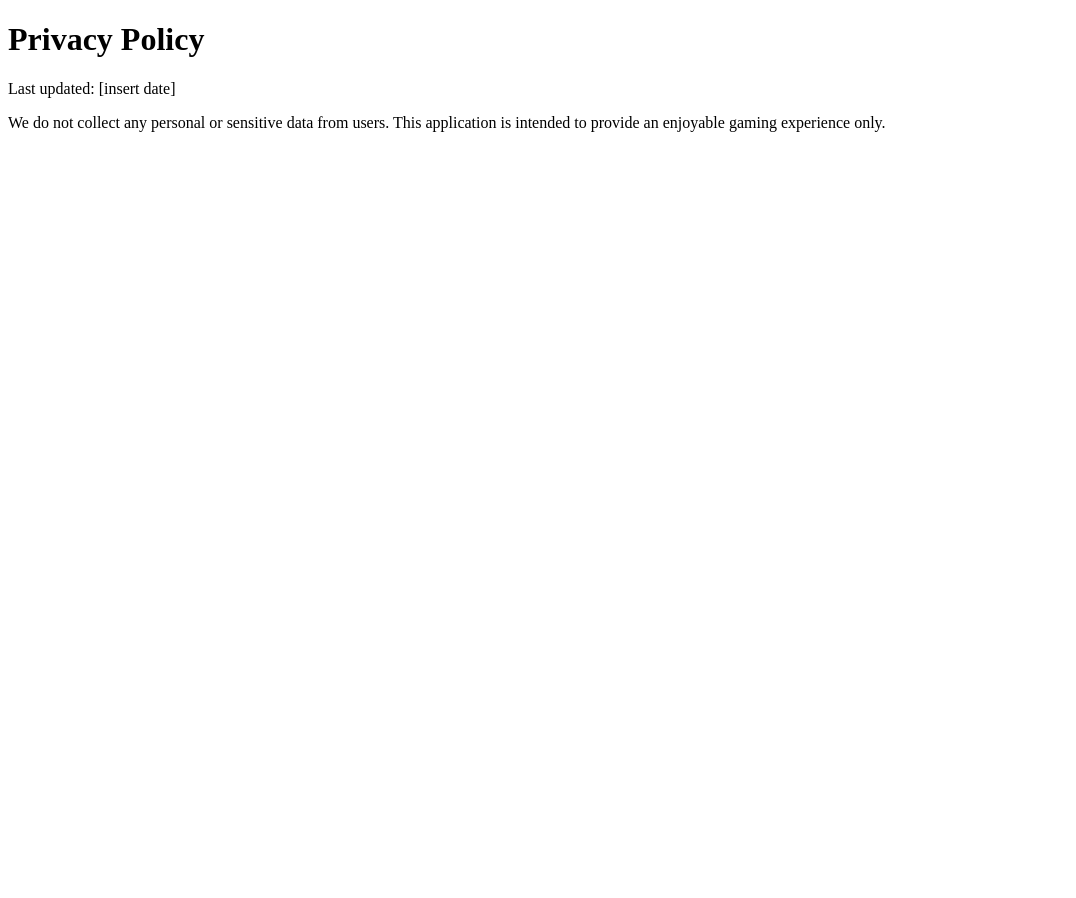
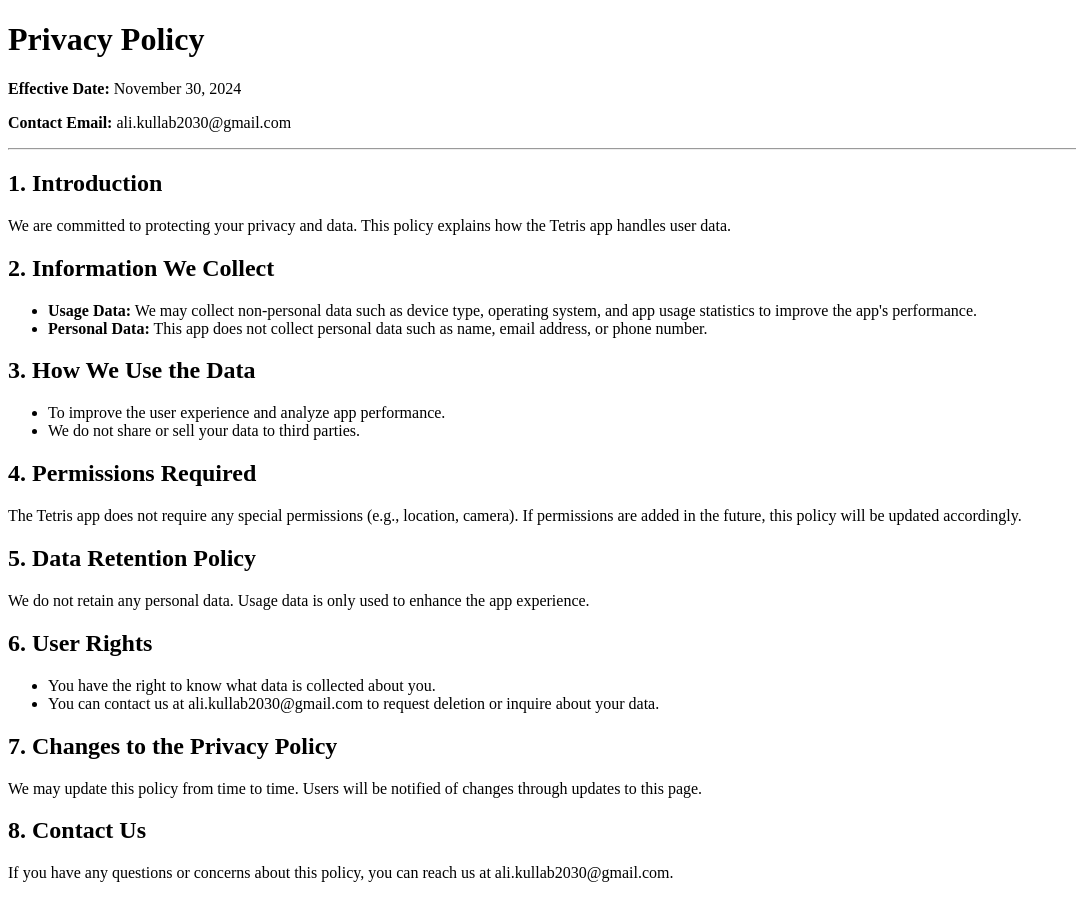
Before and after one commit to alikullab1/privacy-policy, a plain HTML site: page index.html in a window 1280 px wide. Shown: the whole page, without its empty margins (0-1076 px from the left). Before the commit the page ends 800 px from the top, so only its background shows below. Drawn offline with Linux system fonts and the light colour scheme.

Commit message:
Update index.html

```diff
--- a/index.html
+++ b/index.html
@@ -1,13 +1,46 @@
 <!DOCTYPE html>
-<html lang="ar">
+<html lang="en">
 <head>
     <meta charset="UTF-8">
     <meta name="viewport" content="width=device-width, initial-scale=1.0">
-    <title>Privacy Policy</title>
+    <title>Privacy Policy - Tetris</title>
 </head>
 <body>
     <h1>Privacy Policy</h1>
-    <p>Last updated: [insert date]</p>
-    <p>We do not collect any personal or sensitive data from users. This application is intended to provide an enjoyable gaming experience only.</p>
+    <p><strong>Effective Date:</strong> November 30, 2024</p>
+    <p><strong>Contact Email:</strong> ali.kullab2030@gmail.com</p>
+    <hr>
+    <h2>1. Introduction</h2>
+    <p>We are committed to protecting your privacy and data. This policy explains how the Tetris app handles user data.</p>
+
+    <h2>2. Information We Collect</h2>
+    <ul>
+        <li><strong>Usage Data:</strong> We may collect non-personal data such as device type, operating system, and app usage statistics to improve the app's performance.</li>
+        <li><strong>Personal Data:</strong> This app does not collect personal data such as name, email address, or phone number.</li>
+    </ul>
+
+    <h2>3. How We Use the Data</h2>
+    <ul>
+        <li>To improve the user experience and analyze app performance.</li>
+        <li>We do not share or sell your data to third parties.</li>
+    </ul>
+
+    <h2>4. Permissions Required</h2>
+    <p>The Tetris app does not require any special permissions (e.g., location, camera). If permissions are added in the future, this policy will be updated accordingly.</p>
+
+    <h2>5. Data Retention Policy</h2>
+    <p>We do not retain any personal data. Usage data is only used to enhance the app experience.</p>
+
+    <h2>6. User Rights</h2>
+    <ul>
+        <li>You have the right to know what data is collected about you.</li>
+        <li>You can contact us at ali.kullab2030@gmail.com to request deletion or inquire about your data.</li>
+    </ul>
+
+    <h2>7. Changes to the Privacy Policy</h2>
+    <p>We may update this policy from time to time. Users will be notified of changes through updates to this page.</p>
+
+    <h2>8. Contact Us</h2>
+    <p>If you have any questions or concerns about this policy, you can reach us at ali.kullab2030@gmail.com.</p>
 </body>
 </html>
```
